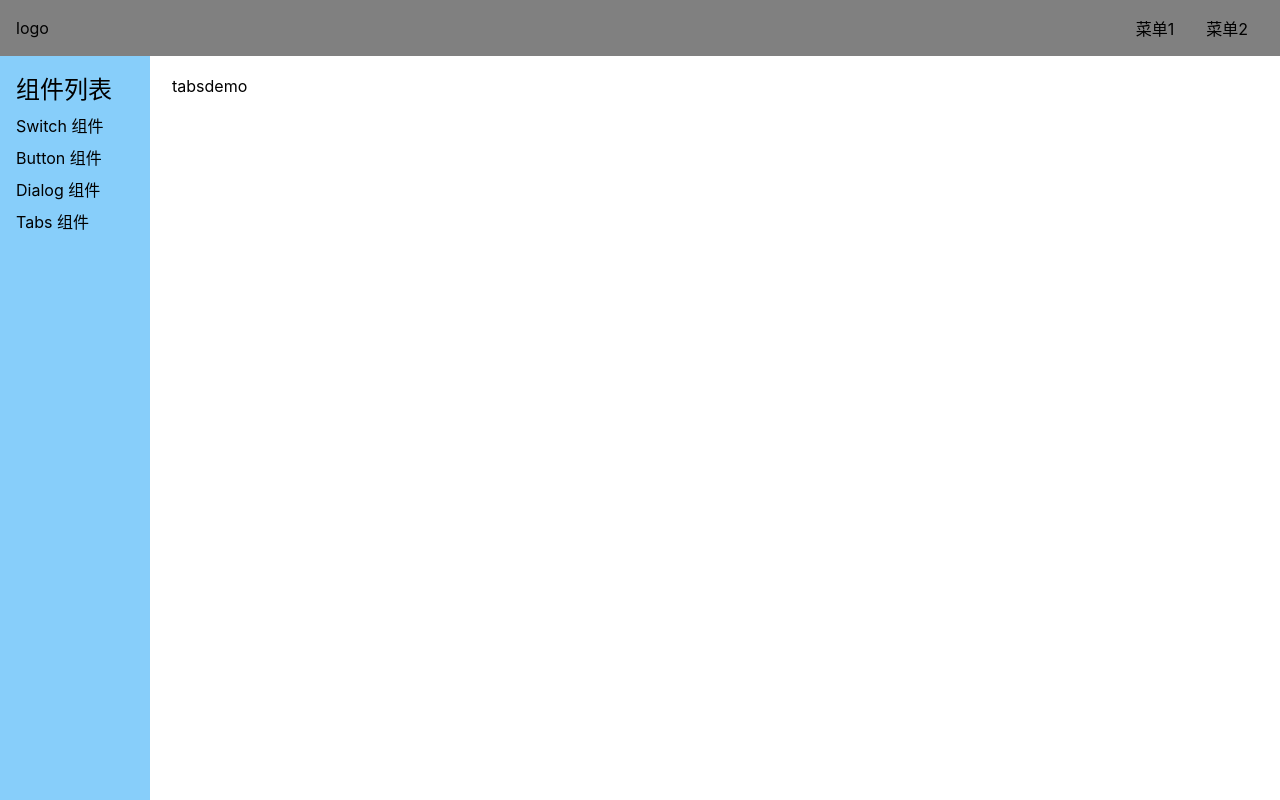
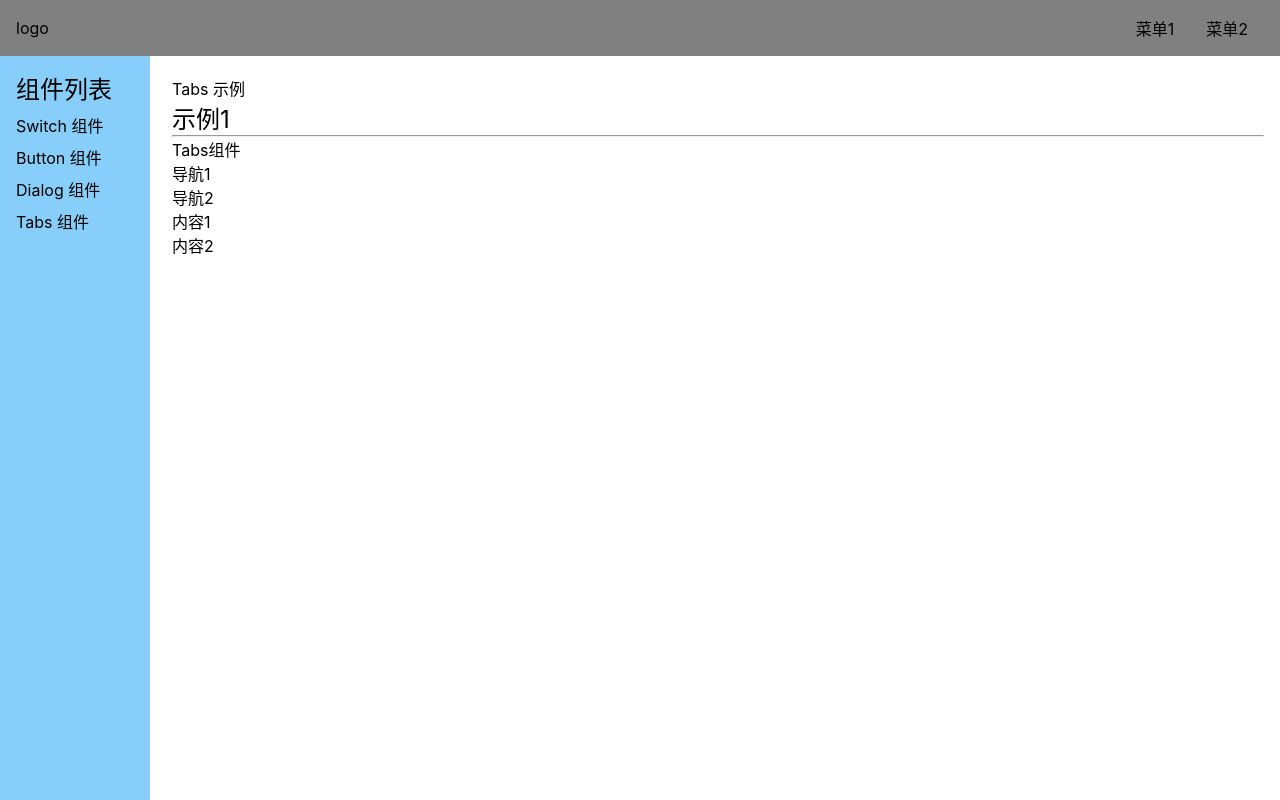
Before and after one commit to ChiLi2000/wheel-ui, a Vue app: page /#/doc/tabs in a window 1280 px wide. Built offline with nearby package versions, Linux system fonts and the light colour scheme.

Commit message:
渲染 Tabs 内容

```diff
--- a/src/components/TabsDemo.vue
+++ b/src/components/TabsDemo.vue
@@ -1,5 +1,19 @@
 <template>
-    <div>
-       tabsdemo
-    </div>
+    <div>Tabs 示例</div>
+    <h2>示例1</h2>
+    <hr/>
+    <Tabs>
+        <Tab title="导航1">内容1</Tab>
+        <Tab title="导航2">内容2</Tab>
+    </Tabs>
 </template>
+
+<script lang='ts'>
+import Tabs from '../lib/Tabs.vue'
+import Tab from '../lib/Tab.vue'
+export default {
+    components:{
+        Tabs,Tab
+    }
+}
+</script>
--- /dev/null
+++ b/src/lib/Tab.vue
@@ -0,0 +1,5 @@
+<template>
+    <div>
+       <slot/>
+    </div>
+</template>
--- /dev/null
+++ b/src/lib/Tabs.vue
@@ -0,0 +1,20 @@
+<template>
+    <div>
+        Tabs组件
+         <div v-for="(t,index) in titles" :key="index">{{t}}</div>
+         <component v-for="(c,index) in defaults" :is="c" :key="index" />
+    </div>
+</template>
+
+<script lang='ts'>
+import Tab from './Tab.vue'
+export default {
+    setup(prors,context){
+        const defaults = context.slots.default()
+        const titles = defaults.map((tag)=>{
+            return tag.props.title
+        })
+        return {defaults,titles}
+    }
+}
+</script>
```
